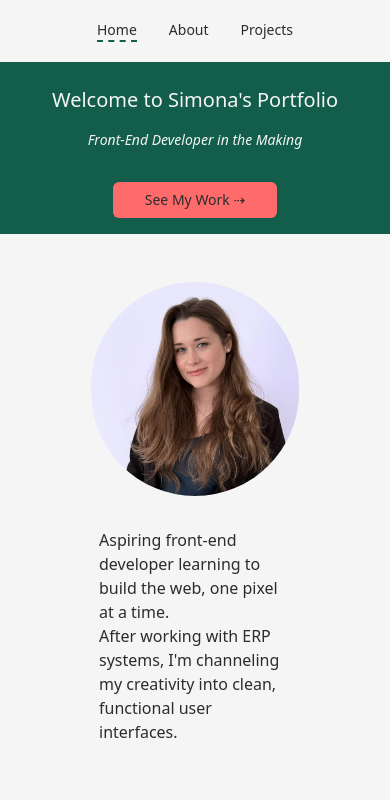
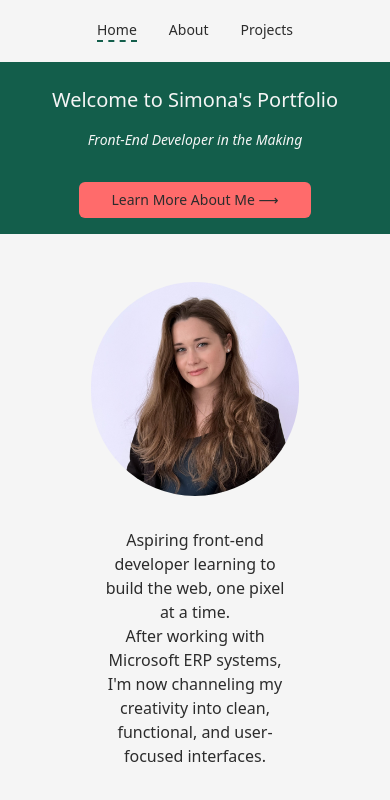
Before and after one commit to Simonaglem/my-portfolio, a React (Vite) app: page / in a window 390 px wide. Shown: the top 800 px of the page. Built offline with nearby package versions, Linux system fonts and the light colour scheme.

Commit message:
Modify 'Home' page
- Changed button link from 'Projects' to 'About' page
- Modified profile photo alt text
- Modified summary text
- Modified summary text alignment for small screens (centered)

```diff
--- a/src/routes/index.tsx
+++ b/src/routes/index.tsx
@@ -13,20 +13,20 @@ function RouteComponent() {
 				<em className="mb-6 p-2 text-sm md:text-base lg:text-lg">
 					Front-End Developer in the Making
 				</em>
-				<Link to="/projects" className="link-btn">
-					See My Work &#8674;
+				<Link to="/about" className="link-btn">
+					Learn More About Me &#x27F6;
 				</Link>
 			</section>
 			<section className="page-main-section home-summary">
 				<img
 					src={profileImg}
-					alt="Profile Photo"
+					alt="Simona Glemžaitė Photo"
 					className="max-w-52 rounded-full md:max-w-60 lg:max-w-64"
 				/>
-				<p className="max-w-48 md:max-w-60 lg:max-w-80">
+				<p className="max-w-48 text-center md:max-w-60 md:text-start lg:max-w-80">
 					Aspiring front-end developer learning to build the web, one pixel at a time.
-					<br /> After working with ERP systems, I'm channeling my creativity into clean, functional
-					user interfaces.
+					<br /> After working with Microsoft ERP systems, I'm now channeling my creativity into
+					clean, functional, and user-focused interfaces.
 				</p>
 			</section>
 		</section>
```
